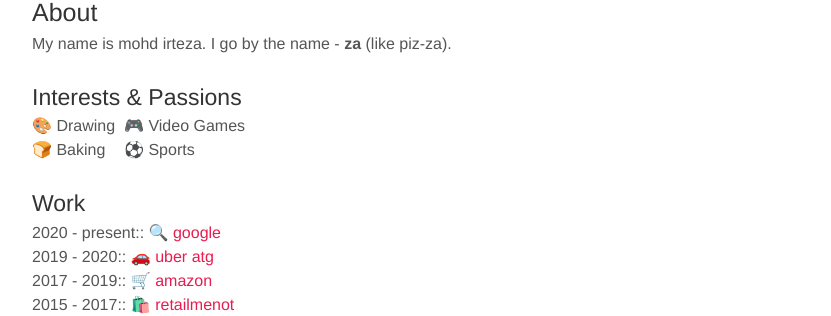
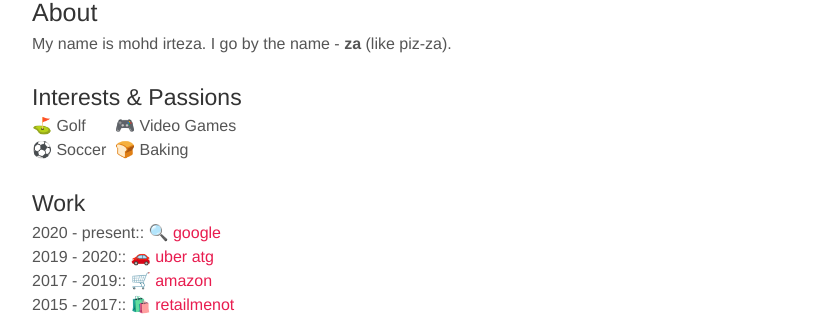
Before and after one commit to maybeiambatman/maybeiambatman.github.io, a Jekyll site: the page built from about.md, in a window 1280 px wide. Shown: the part 231-547 px from the top of the page, without its empty margins (224-1055 px from the left). Built offline with Jekyll 4.4.1, drawn with Linux system fonts in a browser that asks for light colours.

Commit message:
Update interests

```diff
--- a/about.md
+++ b/about.md
@@ -9,14 +9,14 @@ My name is mohd irteza. I go by the name - <b>za</b> (like piz-za).<br/><br/>
 ## Interests & Passions
 <table>
 <tr>
-    <td> 🎨 Drawing &nbsp;</td>
+    <td> ⛳ Golf &nbsp;</td>
     <td> </td>
     <td> 🎮 Video Games </td>
 </tr>
 <tr>
-    <td> 🍞 Baking &nbsp;</td>
+    <td> ⚽ Soccer &nbsp;</td>
     <td> </td>
-    <td> ⚽ Sports </td>
+    <td> 🍞 Baking </td>
 </tr>
 </table><br>
 
```
